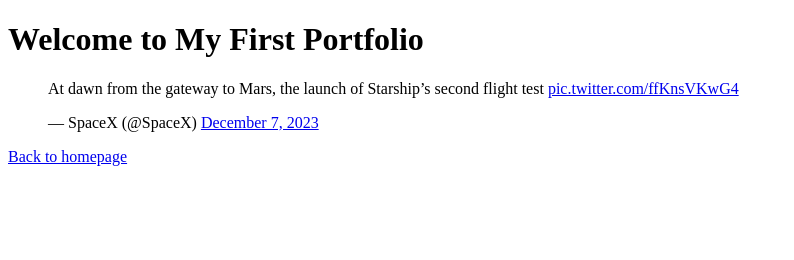
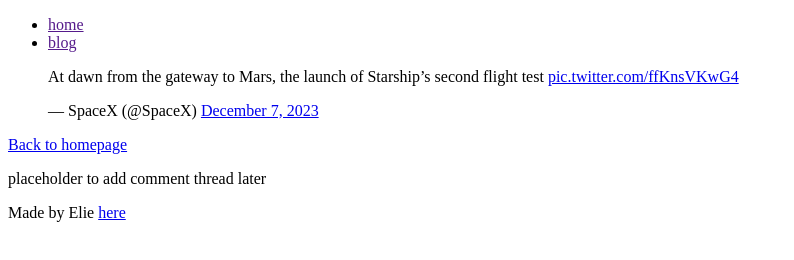
Before and after one commit to ELIE-MANI/My_First_Portfolio, a plain HTML site: page html_basic/tweets.html in a window 1280 px wide. Shown: the whole page, without its empty margins (0-794 px from the left). Drawn offline with Linux system fonts and the light colour scheme.

Commit message:
added semantic order

```diff
--- a/html_basic/tweets.html
+++ b/html_basic/tweets.html
@@ -6,12 +6,23 @@
   <title>My first portfolio</title>
 </head>
 <body>
-      <h1>Welcome to My First Portfolio</h1>
+  <header>
+    <ul>
+      <li><a href="">home</a></li>
+      <li><a href="">blog</a></li>
+    </ul>
+  </header>
+      <main>
+        <article>
       <blockquote class="twitter-tweet">
         <p lang="en" dir="ltr">At dawn from the gateway to Mars, the launch of Starship’s second flight test
           <a href="https://t.co/ffKnsVKwG4">pic.twitter.com/ffKnsVKwG4</a>
         </p>&mdash; SpaceX (@SpaceX) <a href="https://twitter.com/SpaceX/status/1732824684683784516?ref_src=twsrc%5Etfw">December 7, 2023</a></blockquote>
         <script async src="https://platform.twitter.com/widgets.js" charset="utf-8"></script>
 <p><a href="index.html">Back to homepage</a></p>
+</article>
+<aside><p>placeholder to add comment thread later</p></aside>
+</main>
+<footer><p>Made by Elie <a href="http://" target="_blank">here</a></p></footer>
 </body>
 </html>
```
